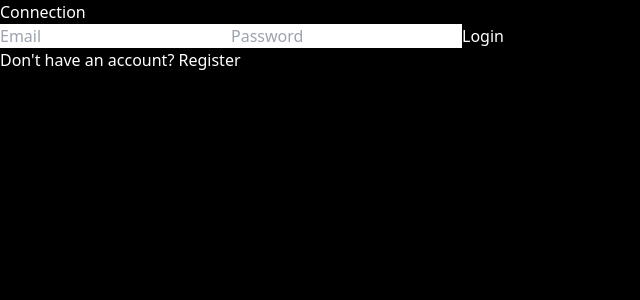
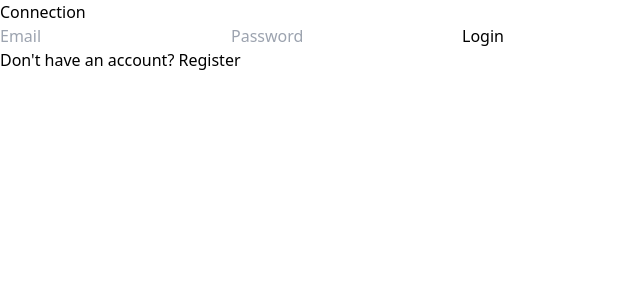
Before and after one commit to AVER7777/habit-tracker, a React (Vite) app in the folder frontend/: page /login in a window 1280 px wide. Shown: the top 300 px of the page, without its empty margins (0-640 px from the left). Built offline with nearby package versions, Linux system fonts and the light colour scheme; no server answers.

Commit message:
fix(front:style): remove commented code

```diff
--- a/frontend/index.html
+++ b/frontend/index.html
@@ -1,5 +1,5 @@
 <!doctype html>
-<html lang="en">
+<html lang="en" class="dark">
   <head>
     <meta charset="UTF-8" />
     <link rel="icon" type="image/svg+xml" href="/vite.svg" />
--- a/frontend/src/App.css
+++ b/frontend/src/App.css
@@ -1,9 +1,4 @@
-:root {
-    color: white;
-}
-
 html, body {
-    background-color: black;
     overscroll-behavior-y: none;
 
     /*full screen*/
```
